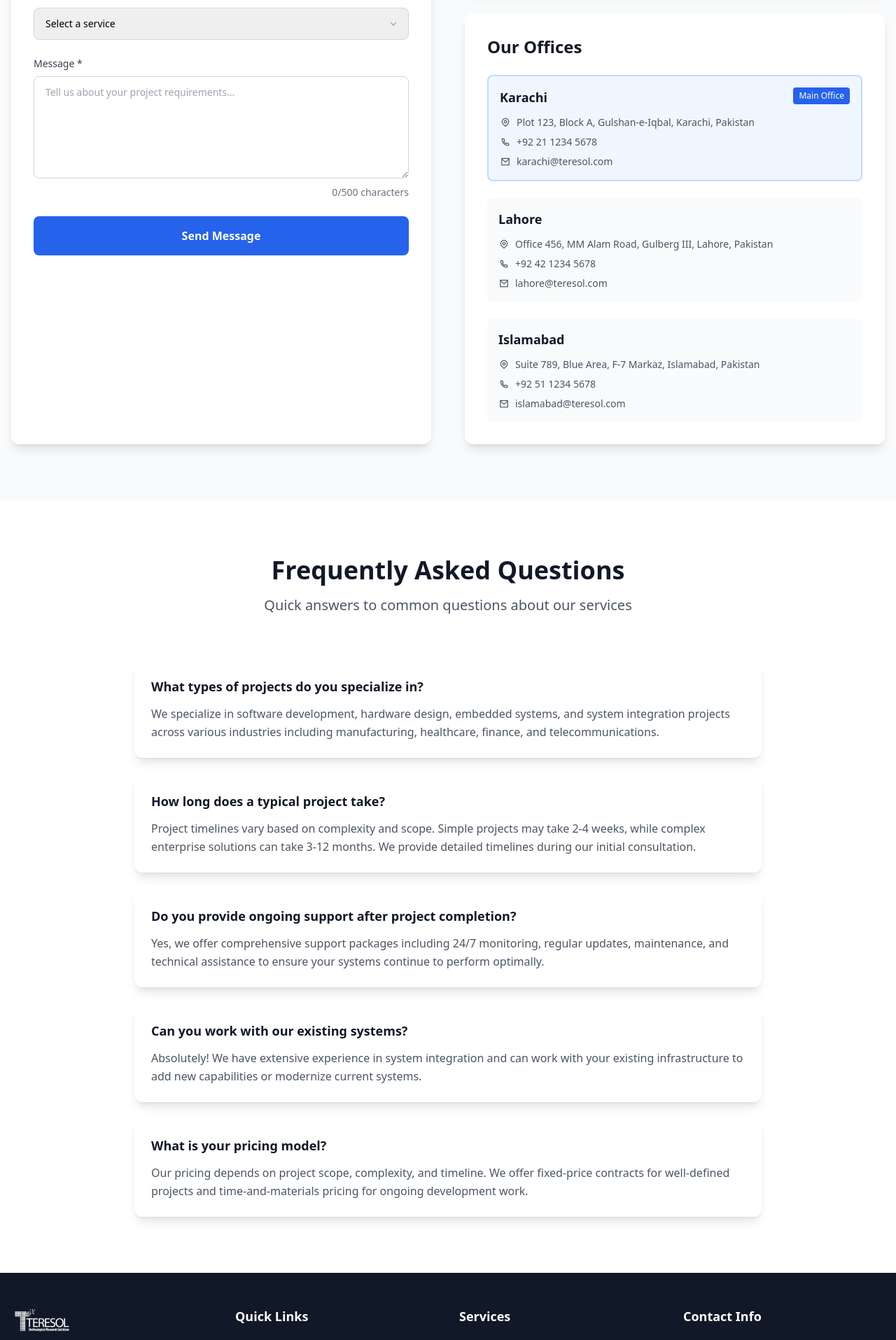
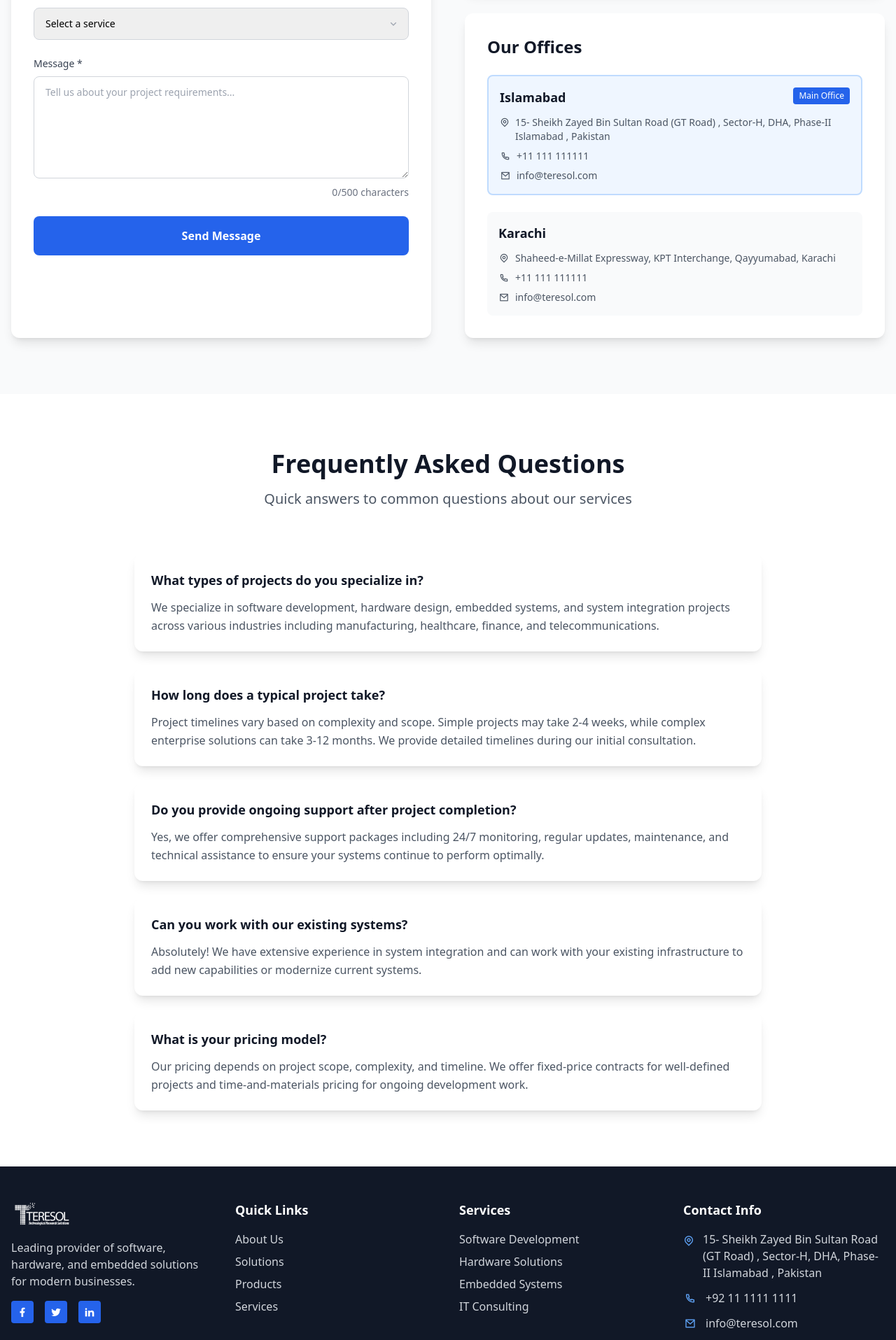
Before and after one commit to UmerDaraz163/teresol-web, a Next.js app: page /contact in a window 1280 px wide. Shown: the part 1485-3400 px from the top of the page at 70% size. Built offline with nearby package versions, Linux system fonts and the light colour scheme.

Commit message:
1st version

```diff
--- a/app/contact/page.tsx
+++ b/app/contact/page.tsx
@@ -30,24 +30,17 @@ export default function Contact() {
 
   const offices = [
     {
-      city: "Karachi",
-      address: "Plot 123, Block A, Gulshan-e-Iqbal, Karachi, Pakistan",
-      phone: "+92 21 1234 5678",
-      email: "karachi@teresol.com",
+      city: "Islamabad",
+      address: "15- Sheikh Zayed Bin Sultan Road (GT Road) , Sector-H, DHA, Phase-II Islamabad , Pakistan",
+      phone: "+11 111 111111",
+      email: "info@teresol.com",
       isMain: true
     },
     {
-      city: "Lahore",
-      address: "Office 456, MM Alam Road, Gulberg III, Lahore, Pakistan",
-      phone: "+92 42 1234 5678",
-      email: "lahore@teresol.com",
-      isMain: false
-    },
-    {
-      city: "Islamabad",
-      address: "Suite 789, Blue Area, F-7 Markaz, Islamabad, Pakistan",
-      phone: "+92 51 1234 5678",
-      email: "islamabad@teresol.com",
+      city: "Karachi",
+      address: "Shaheed-e-Millat Expressway, KPT Interchange, Qayyumabad, Karachi",
+      phone: "+11 111 111111",
+      email: "info@teresol.com",
       isMain: false
     }
   ];
--- a/app/page.tsx
+++ b/app/page.tsx
@@ -299,7 +299,7 @@ export default function Home() {
       </section>
 
       {/* Stats Section */}
-      <section className="py-20 bg-[#25237b]">
+      {/* <section className="py-20 bg-[#25237b]">
         <div className="container mx-auto px-4">
           <div className="grid grid-cols-2 lg:grid-cols-4 gap-8">
             {stats.map((stat, index) => (
@@ -310,7 +310,9 @@ export default function Home() {
             ))}
           </div>
         </div>
-      </section>
+      </section> */}
+
+
 
       {/* Certifications & Memberships Slider */}
       <section
@@ -375,13 +377,13 @@ export default function Home() {
         className="py-20 bg-gray-50"
       >
         <div className="container mx-auto px-4">
-          <div className={`text-center mb-16 transform transition-all duration-1000 ${visibleSections['featured-blogs'] ? 'translate-y-0 opacity-100' : 'translate-y-10 opacity-0'
+          {/* <div className={`text-center mb-16 transform transition-all duration-1000 ${visibleSections['featured-blogs'] ? 'translate-y-0 opacity-100' : 'translate-y-10 opacity-0'
             }`}>
             <h2 className="text-4xl font-bold text-gray-900 mb-4">Latest Insights</h2>
             <p className="text-xl text-gray-600 max-w-3xl mx-auto">
               Stay updated with the latest technology trends and industry insights
             </p>
-          </div>
+          </div> */}
 
           <div className="grid grid-cols-1 md:grid-cols-3 gap-8">
             {featuredBlogs.map((blog, index) => (
@@ -424,16 +426,16 @@ export default function Home() {
             ))}
           </div>
 
-          <div className="text-center mt-12">
+          {/* <div className="text-center mt-12">
             <Link href="/blog" className="bg-[#25237b] hover:bg-[#8b0303] text-white px-8 py-4 rounded-lg font-semibold transition-all duration-300 hover:scale-105 hover:shadow-lg whitespace-nowrap cursor-pointer inline-block">
               View All Articles
             </Link>
-          </div>
+          </div> */}
         </div>
       </section>
 
       {/* About Preview Section */}
-      <section
+      {/* <section
         id="about-preview"
         ref={setSectionRef('about-preview')}
         className="py-20"
@@ -463,10 +465,10 @@ export default function Home() {
             </div>
           </div>
         </div>
-      </section>
+      </section> */}
 
       {/* CTA Section */}
-      <section className="py-20 bg-gray-900">
+      {/* <section className="py-20 bg-gray-900">
         <div className="container mx-auto px-4 text-center">
           <h2 className="text-4xl font-bold text-white mb-6">Ready to Transform Your Business?</h2>
           <p className="text-xl text-gray-300 mb-8 max-w-2xl mx-auto">
@@ -476,7 +478,7 @@ export default function Home() {
             Start Your Project Today
           </Link>
         </div>
-      </section>
+      </section> */}
 
       <Footer />
     </div>
--- a/components/Footer.tsx
+++ b/components/Footer.tsx
@@ -63,13 +63,13 @@ export default function Footer() {
                 <div className="w-5 h-5 flex items-center justify-center mt-1">
                   <i className="ri-map-pin-line text-blue-400"></i>
                 </div>
-                <span className="text-gray-300">123 Tech Street, Innovation District, Karachi, Pakistan</span>
+                <span className="text-gray-300">15- Sheikh Zayed Bin Sultan Road (GT Road) , Sector-H, DHA, Phase-II Islamabad , Pakistan</span>
               </div>
               <div className="flex items-center space-x-3">
                 <div className="w-5 h-5 flex items-center justify-center">
                   <i className="ri-phone-line text-blue-400"></i>
                 </div>
-                <span className="text-gray-300">+92 21 1234 5678</span>
+                <span className="text-gray-300">+92 11 1111 1111</span>
               </div>
               <div className="flex items-center space-x-3">
                 <div className="w-5 h-5 flex items-center justify-center">
```
